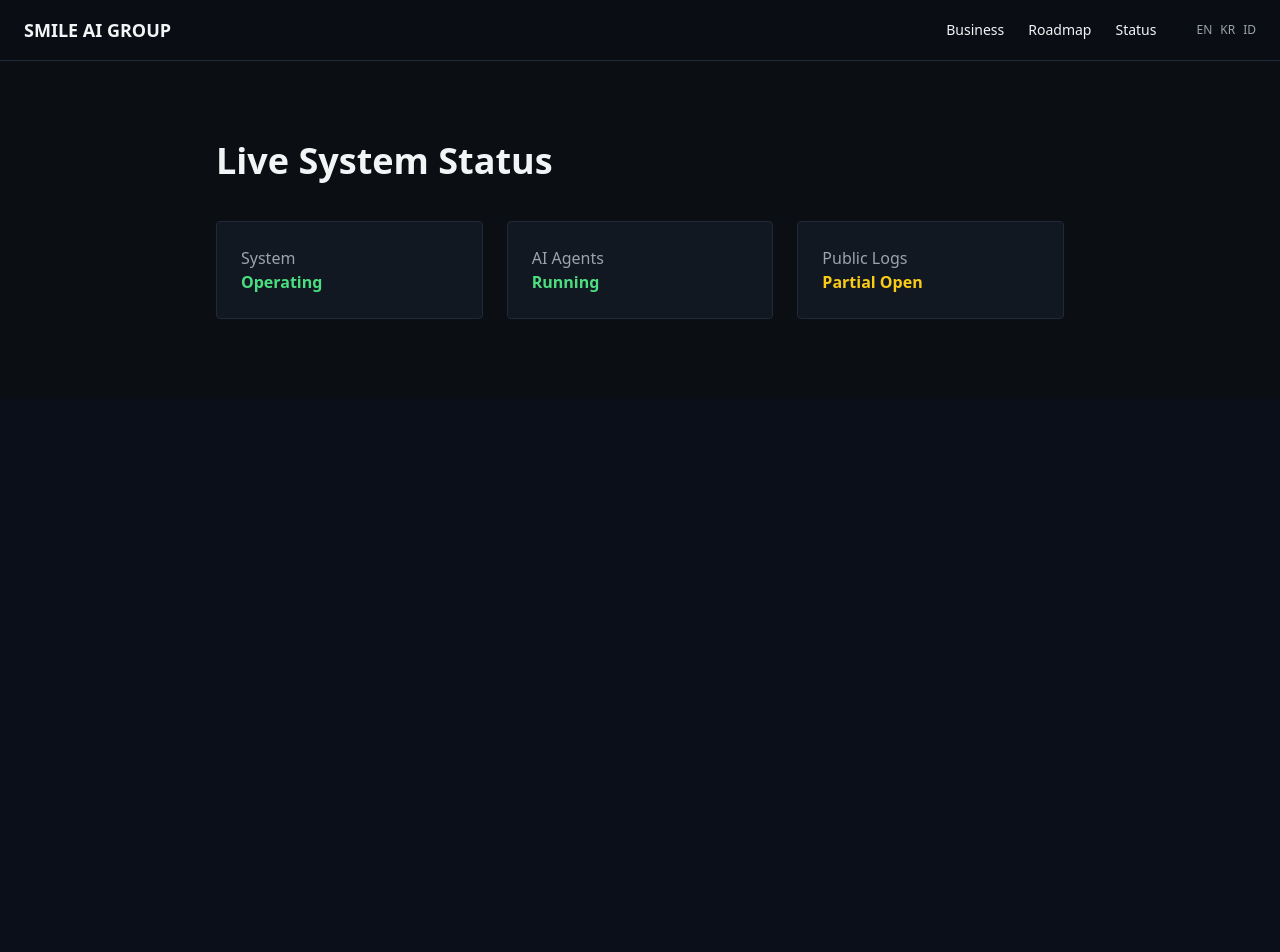
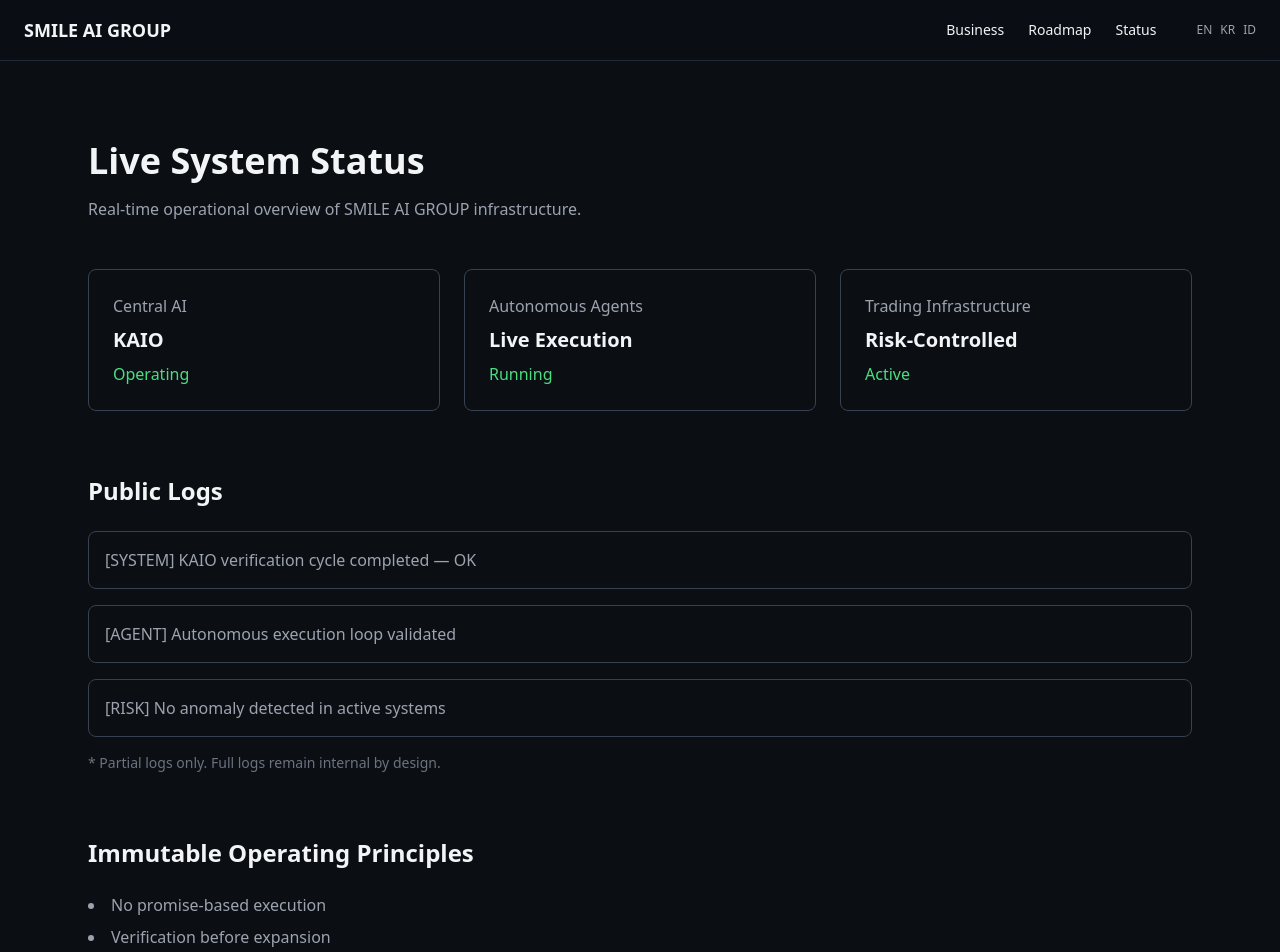
Before and after one commit to smile8822/smile-ai-website, a Next.js app: page /appstatuspage.tsx in a window 1280 px wide. Shown: the top 952 px of the page. Before the commit the page ends 800 px from the top, so only its background shows below. Built offline with nearby package versions, Linux system fonts and the light colour scheme.

Commit message:
feat: add live system status dashboard

```diff
--- a/app/appstatuspage.tsx/page.tsx
+++ b/app/appstatuspage.tsx/page.tsx
@@ -1,21 +1,62 @@
 export default function StatusPage() {
   return (
-    <section className="max-w-4xl mx-auto px-6 py-20">
-      <h1 className="text-4xl font-bold mb-10">Live System Status</h1>
+    <section className="max-w-6xl mx-auto px-6 py-20">
+      <h1 className="text-4xl font-bold mb-4">Live System Status</h1>
+      <p className="text-gray-400 mb-12">
+        Real-time operational overview of SMILE AI GROUP infrastructure.
+      </p>
 
-      <div className="grid md:grid-cols-3 gap-6">
-        <div className="p-6 bg-[#121821] border border-gray-800 rounded">
-          <p className="text-gray-400">System</p>
-          <p className="text-green-400 font-semibold">Operating</p>
+      {/* SYSTEM GRID */}
+      <div className="grid md:grid-cols-3 gap-6 mb-16">
+        <div className="p-6 border border-gray-700 rounded-lg">
+          <p className="text-gray-400 mb-2">Central AI</p>
+          <h2 className="text-xl font-semibold">KAIO</h2>
+          <p className="text-green-400 mt-2">Operating</p>
         </div>
-        <div className="p-6 bg-[#121821] border border-gray-800 rounded">
-          <p className="text-gray-400">AI Agents</p>
-          <p className="text-green-400 font-semibold">Running</p>
+
+        <div className="p-6 border border-gray-700 rounded-lg">
+          <p className="text-gray-400 mb-2">Autonomous Agents</p>
+          <h2 className="text-xl font-semibold">Live Execution</h2>
+          <p className="text-green-400 mt-2">Running</p>
         </div>
-        <div className="p-6 bg-[#121821] border border-gray-800 rounded">
-          <p className="text-gray-400">Public Logs</p>
-          <p className="text-yellow-400 font-semibold">Partial Open</p>
+
+        <div className="p-6 border border-gray-700 rounded-lg">
+          <p className="text-gray-400 mb-2">Trading Infrastructure</p>
+          <h2 className="text-xl font-semibold">Risk-Controlled</h2>
+          <p className="text-green-400 mt-2">Active</p>
         </div>
+      </div>
+
+      {/* LOGS */}
+      <div className="mb-16">
+        <h2 className="text-2xl font-semibold mb-6">Public Logs</h2>
+        <div className="space-y-4">
+          <div className="p-4 border border-gray-700 rounded-lg text-gray-400">
+            [SYSTEM] KAIO verification cycle completed — OK
+          </div>
+          <div className="p-4 border border-gray-700 rounded-lg text-gray-400">
+            [AGENT] Autonomous execution loop validated
+          </div>
+          <div className="p-4 border border-gray-700 rounded-lg text-gray-400">
+            [RISK] No anomaly detected in active systems
+          </div>
+        </div>
+        <p className="text-sm text-gray-500 mt-4">
+          * Partial logs only. Full logs remain internal by design.
+        </p>
+      </div>
+
+      {/* PRINCIPLES */}
+      <div>
+        <h2 className="text-2xl font-semibold mb-6">
+          Immutable Operating Principles
+        </h2>
+        <ul className="list-disc list-inside text-gray-400 space-y-2">
+          <li>No promise-based execution</li>
+          <li>Verification before expansion</li>
+          <li>Logs over narratives</li>
+          <li>Autonomy enforced by system design</li>
+        </ul>
       </div>
     </section>
   );
```
